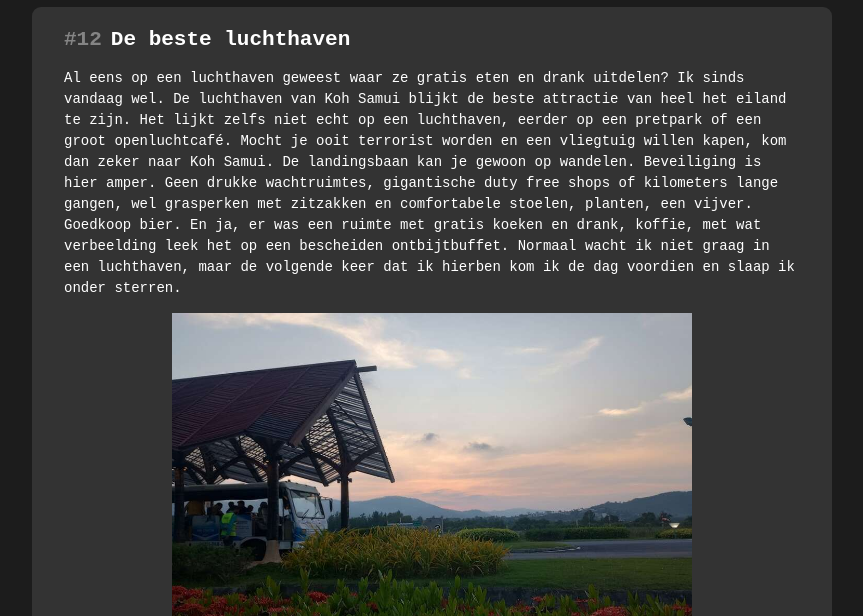
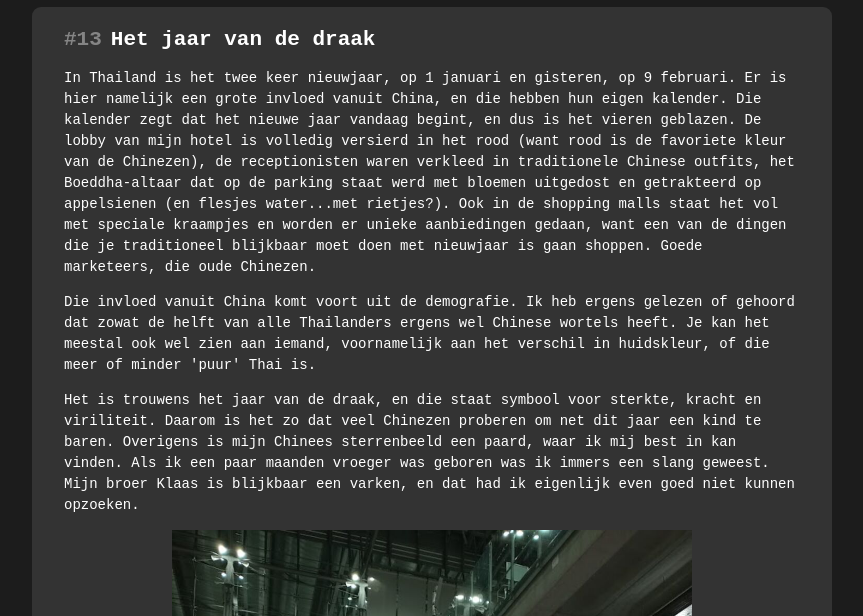
Before and after one commit to willemvlh/bkk-blog, a plain HTML site: page index.html in a window 1280 px wide. Shown: the part 184-800 px from the top of the page, without its empty margins (208-1071 px from the left). Drawn offline with Linux system fonts and the light colour scheme.

Commit message:
chinese new year

```diff
--- a/index.html
+++ b/index.html
@@ -14,6 +14,45 @@
         <img src="img/header.jpg" />
     </header>
     <main>
+        <article>
+            <h2>Het jaar van de draak</h2>
+            <p>In Thailand is het twee keer nieuwjaar, op 1 januari en gisteren, op 9 februari. Er is hier namelijk een
+                grote invloed vanuit China, en die hebben hun eigen kalender. Die kalender zegt dat het nieuwe jaar
+                vandaag begint, en dus is het vieren geblazen. De lobby van mijn hotel is volledig versierd in het rood
+                (want rood is de favoriete kleur van de Chinezen), de receptionisten waren verkleed in traditionele
+                Chinese outfits, het Boeddha-altaar dat op de parking staat werd met bloemen uitgedost en getrakteerd op
+                appelsienen (en flesjes water...met rietjes?). Ook
+                in de shopping malls staat het vol met speciale kraampjes en worden er unieke aanbiedingen gedaan, want
+                een van de dingen die je traditioneel blijkbaar moet doen met nieuwjaar is gaan shoppen. Goede
+                marketeers, die oude Chinezen.</p>
+            <p>Die invloed vanuit China komt voort uit de demografie. Ik heb ergens gelezen of gehoord dat zowat de
+                helft
+                van alle Thailanders ergens wel Chinese wortels heeft. Je kan het meestal ook wel zien aan iemand,
+                voornamelijk aan het verschil in huidskleur, of die meer of minder 'puur' Thai is.
+            <p>Het is trouwens het jaar van de draak, en die staat symbool voor sterkte, kracht en viriliteit. Daarom is
+                het zo dat veel Chinezen proberen om net dit jaar een kind te baren. Overigens is mijn Chinees
+                sterrenbeeld een paard, waar ik mij best in kan vinden. Als ik een paar maanden vroeger was geboren was
+                ik immers een slang geweest. Mijn broer Klaas is blijkbaar een varken, en dat had ik eigenlijk even goed
+                niet kunnen opzoeken.
+            <figure>
+                <img loading="lazy" src="img/luchthaven-1.jpg" />
+            </figure>
+            <figure>
+            <img loading="lazy" src="img/boeddha.jpg"/>
+            </figure>
+            <figure>
+            <img loading="lazy" src="img/mall-draak.jpg"/>
+            </figure>
+            <figure>
+            <img loading="lazy" src="img/mall-draak-2.jpg"/>
+            </figure>
+            <figure>
+            <img loading="lazy" src="img/tempel-1.jpg"/>
+            </figure>
+            <figure>
+            <img loading="lazy" src="img/tempel-2.jpg"/>
+            </figure>
+        </article>
         <article>
             <h2>De beste luchthaven</h2>
             <p>Al eens op een luchthaven geweest waar ze gratis eten en drank uitdelen? Ik sinds vandaag wel.
@@ -48,10 +87,10 @@
                 beheert. Wat mij betreft mogen ze er nog wel een paar uitbaten. De rest van mijn uitstap naar Koh Samui
                 was ook wel plezant, maar dat is voor een volgende keer.</p>
         </article>
-         <article>
+        <article>
             <h2>Hard aan het werk</h2>
             <figure>
-                <img loading="lazy" src="img/hard-aan-het-werk.jpg"/>
+                <img loading="lazy" src="img/hard-aan-het-werk.jpg" />
             </figure>
         </article>
         <article>
```
Also changed, not shown: img/barf-1.jpg (added), img/boeddha.jpg (added), img/gevangenis-1.jpg (added), img/luchthaven-1.jpg (added), img/mall-draak-2.jpg (added), img/mall-draak.jpg (added), img/regen.jpg (added), img/tempel-1.jpg (added), img/tempel-2.jpg (added).
